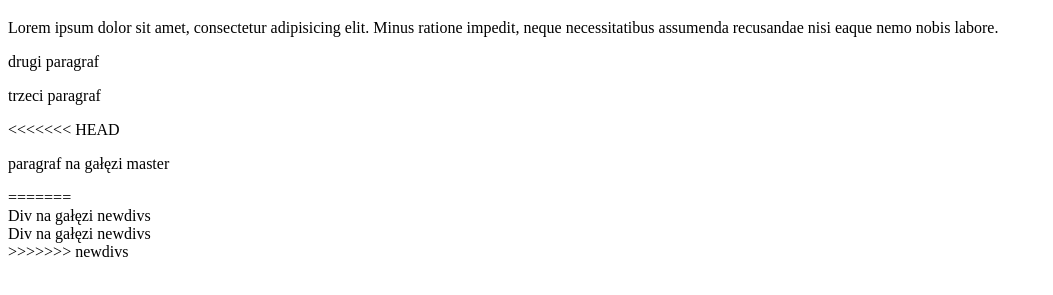
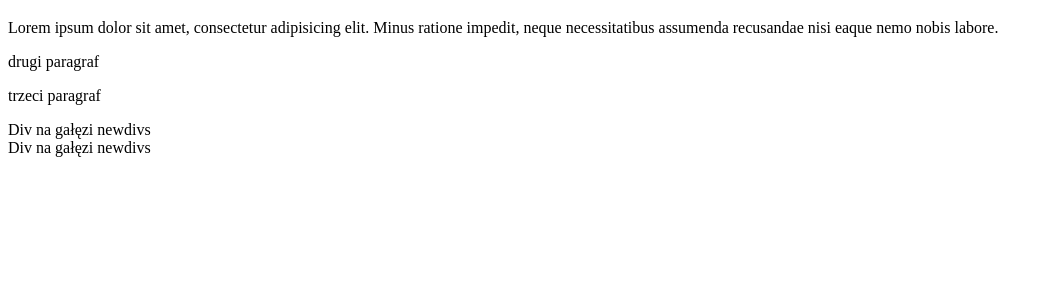
Before and after one commit to kamilpre/kamilpre.github.io, a plain HTML site: page index.html in a window 1280 px wide. Shown: the part 61-356 px from the top of the page, without its empty margins (0-1053 px from the left). Drawn offline with Linux system fonts and the light colour scheme.

Commit message:
konflikt 2

```diff
--- a/index.html
+++ b/index.html
@@ -11,11 +11,9 @@
     </p>
     <p>drugi paragraf</p>
     <p>trzeci paragraf</p>
-<<<<<<< HEAD
-    <p>paragraf na gałęzi master</p>
-=======
+
     <div>Div na gałęzi newdivs</div>
     <div>Div na gałęzi newdivs</div>
->>>>>>> newdivs
+
 </body>
 </html>
```
